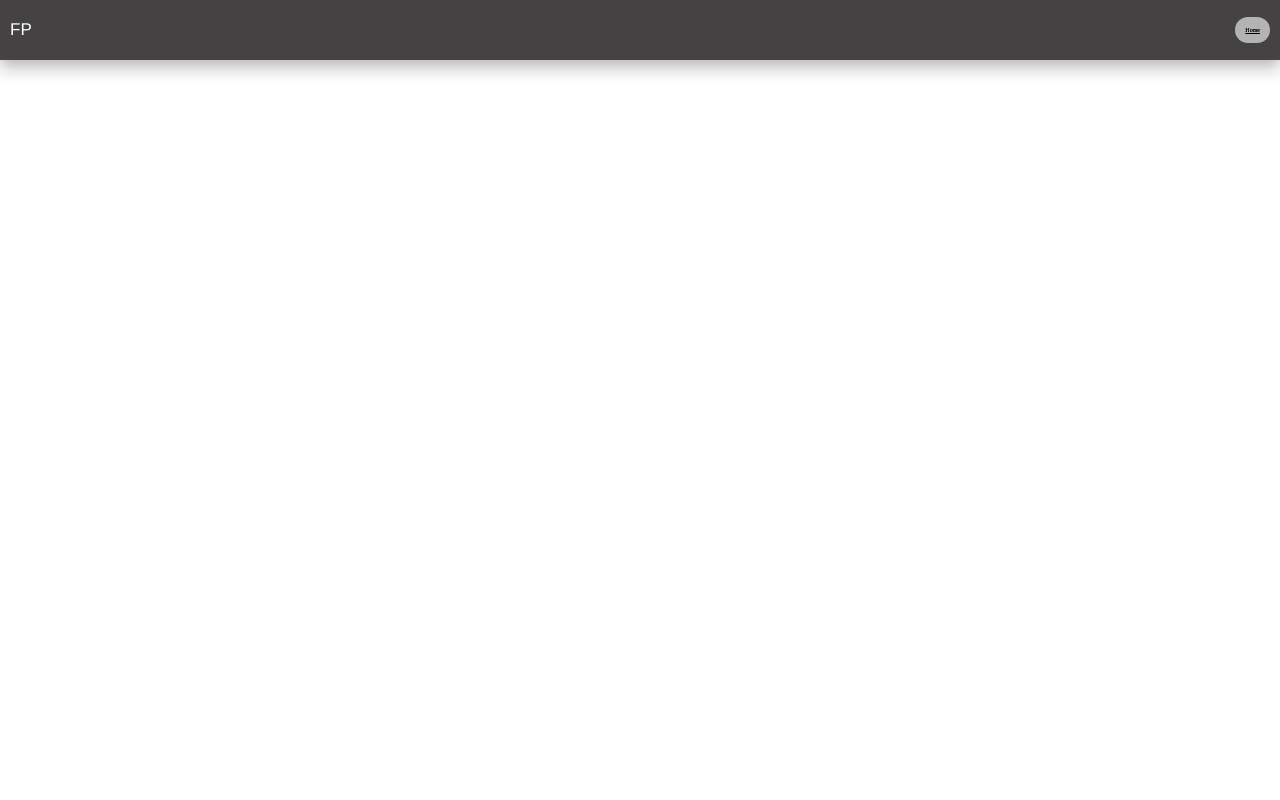
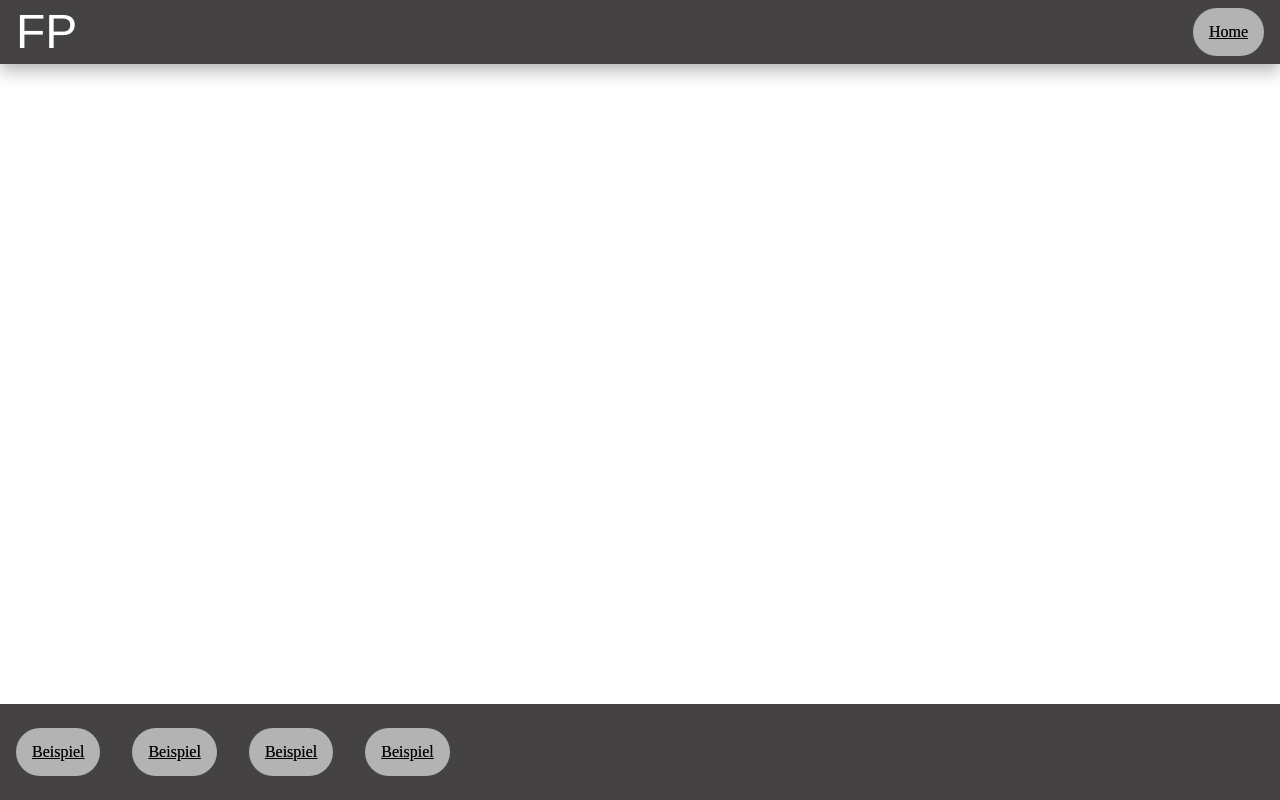
Before and after one commit to BarloGER/SportBase-Frontend, a React (Create React App) app: page / in a window 1280 px wide. Built offline with nearby package versions, Linux system fonts and the light colour scheme.

Commit message:
added Footer.js/ css and reset.css renamed Home.js

```diff
--- a/src/App.js
+++ b/src/App.js
@@ -1,6 +1,8 @@
 import { Route, Routes } from "react-router-dom";
-import Home from "./components/Home";
+import LandingPage from "./components/LandingPage";
 import Navbar from "./components/Navbar";
+import Footer from "./components/Footer";
+import "./styles/reset.css";
 import "./styles/global.css";
 
 export default function App() {
@@ -9,8 +11,10 @@ export default function App() {
       <Navbar />
 
       <Routes>
-        <Route path="/" element={<Home />} />
+        <Route path="/" element={<LandingPage />} />
       </Routes>
+
+      <Footer />
     </>
   );
 }
--- /dev/null
+++ b/src/components/Footer.js
@@ -0,0 +1,23 @@
+import { NavLink } from "react-router-dom";
+import "../styles/footer.css";
+
+export default function Footer() {
+  return (
+    <section className="footer">
+      <ul>
+        <NavLink className="nav-link" to="/">
+          <li>Beispiel</li>
+        </NavLink>
+        <NavLink className="nav-link" to="/">
+          <li>Beispiel</li>
+        </NavLink>
+        <NavLink className="nav-link" to="/">
+          <li>Beispiel</li>
+        </NavLink>
+        <NavLink className="nav-link" to="/">
+          <li>Beispiel</li>
+        </NavLink>
+      </ul>
+    </section>
+  );
+}
--- a/src/components/Home.js
+++ /dev/null
@@ -1,3 +0,0 @@
-export default function Home() {
-  return;
-}
--- /dev/null
+++ b/src/components/LandingPage.js
@@ -0,0 +1,3 @@
+export default function LandingPage() {
+  return <main className="landingPage"></main>;
+}
--- /dev/null
+++ b/src/styles/footer.css
@@ -0,0 +1,51 @@
+/* Needs @media for mobile: Mike 07.10 */
+/* /* Links all Black because active class and every Link redirects to Home  */
+
+.footer {
+  position: fixed;
+  width: 100%;
+  z-index: 1;
+  bottom: 0;
+  display: flex;
+  align-items: center;
+  height: 6rem;
+  padding: 0.5rem 0rem;
+  background-color: #444242;
+  color: black;
+}
+
+a {
+  color: white;
+}
+
+.footer {
+  margin-left: auto;
+}
+
+.footer ul {
+  display: flex;
+}
+
+.footer li {
+  list-style-type: none;
+  margin: 0 1rem;
+  border-radius: 50px;
+  padding: 1rem;
+  font-size: 1rem;
+  background-image: linear-gradient(
+    45deg,
+    rgba(255, 255, 255, 0.6),
+    rgba(255, 255, 255, 0.6)
+  );
+  mix-blend-mode: hard-light;
+}
+
+.NavLink {
+  text-decoration: none;
+  display: block;
+  width: 100%;
+}
+
+.active {
+  color: black;
+}
--- /dev/null
+++ b/src/styles/landingPage.css
@@ -0,0 +1,3 @@
+main {
+  display: flex;
+}
--- a/src/styles/navbar.css
+++ b/src/styles/navbar.css
@@ -6,7 +6,7 @@
   z-index: 1;
   display: flex;
   align-items: center;
-  height: 60px;
+  height: 4rem;
   padding: 0.5rem 0rem;
   background-color: #444242;
   color: black;
@@ -17,7 +17,7 @@
   text-decoration: none;
   color: white;
   font-family: "Franklin Gothic Medium", "Arial Narrow", Arial, sans-serif;
-  font-size: 1.7rem;
+  font-size: 3rem;
   margin-left: 1rem;
 }
 
@@ -39,7 +39,8 @@ a {
   list-style-type: none;
   margin: 0 1rem;
   border-radius: 50px;
-  padding: 10px;
+  padding: 1rem;
+  font-size: 1rem;
   background-image: linear-gradient(
     45deg,
     rgba(255, 255, 255, 0.6),
@@ -98,13 +99,10 @@ a {
 
   .navigation-menu li {
     text-align: center;
-    margin: 0;
   }
 
   a {
     color: black;
-    /* width: 100%; */
-    /* padding: 1.5rem 0; */
   }
 
   .navigation-menu li:hover {
--- /dev/null
+++ b/src/styles/reset.css
@@ -0,0 +1,129 @@
+/* http://meyerweb.com/eric/tools/css/reset/
+   v2.0 | 20110126
+   License: none (public domain)
+*/
+
+html,
+body,
+div,
+span,
+applet,
+object,
+iframe,
+h1,
+h2,
+h3,
+h4,
+h5,
+h6,
+p,
+blockquote,
+pre,
+a,
+abbr,
+acronym,
+address,
+big,
+cite,
+code,
+del,
+dfn,
+em,
+img,
+ins,
+kbd,
+q,
+s,
+samp,
+small,
+strike,
+strong,
+sub,
+sup,
+tt,
+var,
+b,
+u,
+i,
+center,
+dl,
+dt,
+dd,
+ol,
+ul,
+li,
+fieldset,
+form,
+label,
+legend,
+table,
+caption,
+tbody,
+tfoot,
+thead,
+tr,
+th,
+td,
+article,
+aside,
+canvas,
+details,
+embed,
+figure,
+figcaption,
+footer,
+header,
+hgroup,
+menu,
+nav,
+output,
+ruby,
+section,
+summary,
+time,
+mark,
+audio,
+video {
+  margin: 0;
+  padding: 0;
+  border: 0;
+  font-size: 100%;
+  font: inherit;
+  vertical-align: baseline;
+}
+/* HTML5 display-role reset for older browsers */
+article,
+aside,
+details,
+figcaption,
+figure,
+footer,
+header,
+hgroup,
+menu,
+nav,
+section {
+  display: block;
+}
+body {
+  line-height: 1;
+}
+ol,
+ul {
+  list-style: none;
+}
+blockquote,
+q {
+  quotes: none;
+}
+blockquote:before,
+blockquote:after,
+q:before,
+q:after {
+  content: "";
+  content: none;
+}
+table {
+  border-collapse: collapse;
+  border-spacing: 0;
+}
```
Also changed, not shown: src/styles/home.css (deleted).
